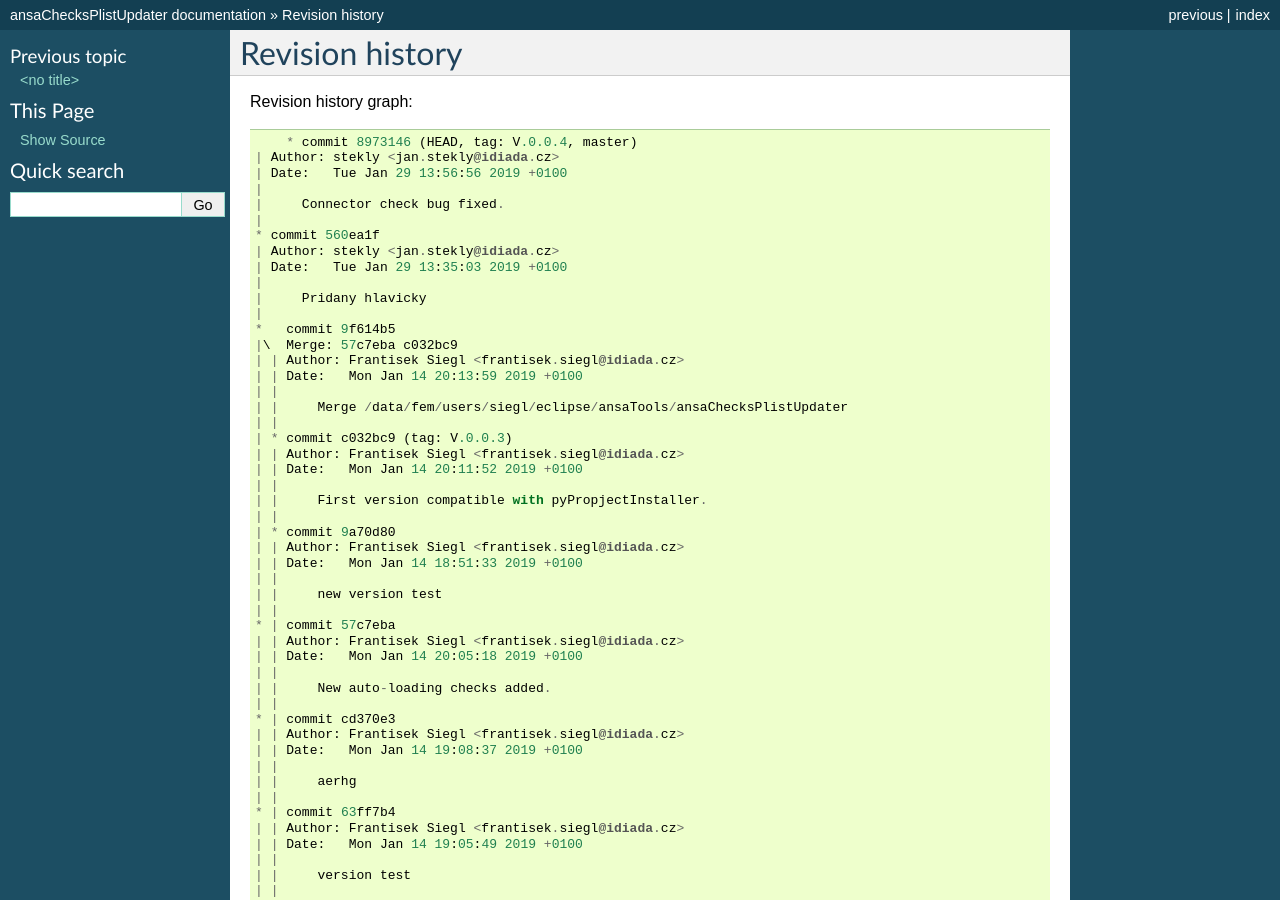
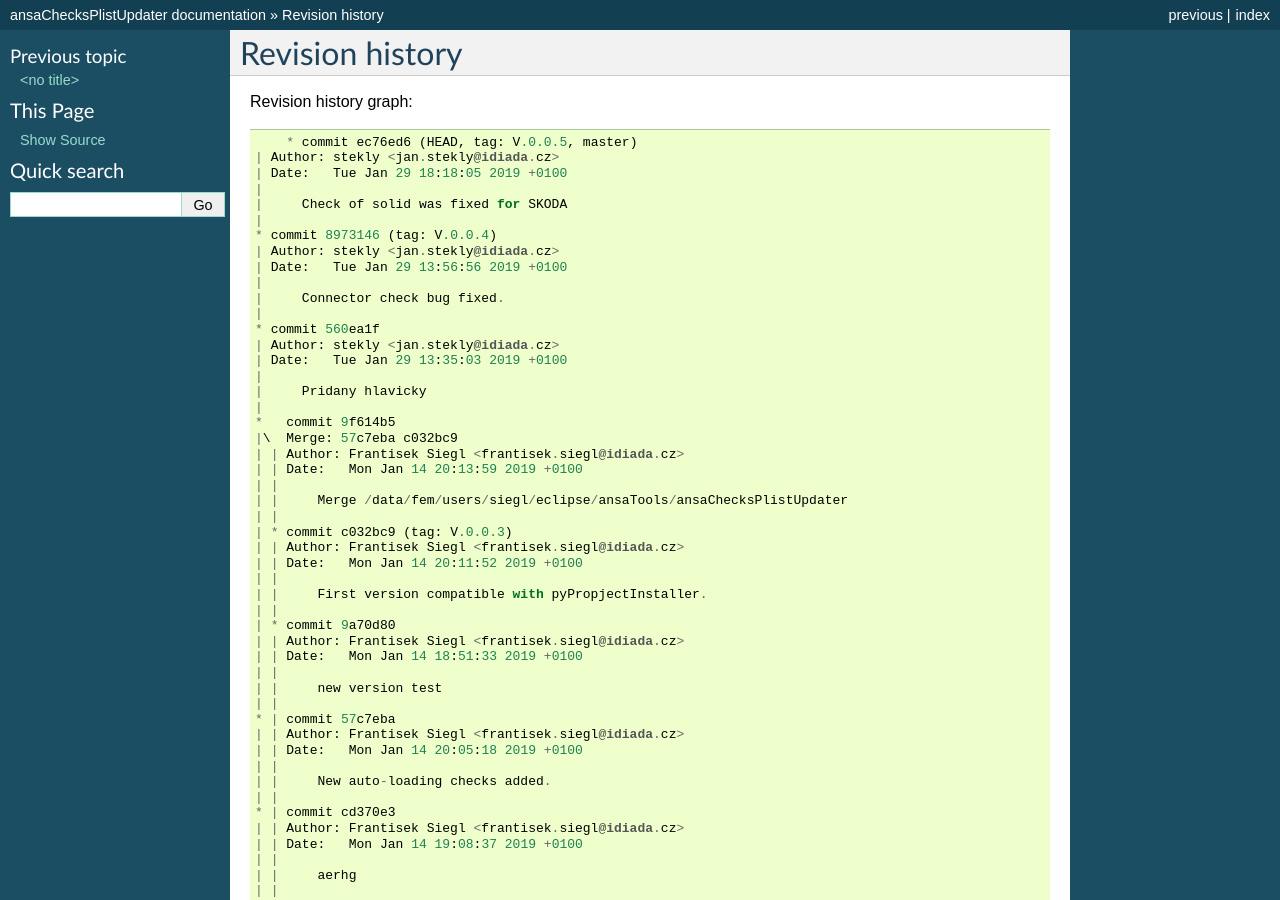
Before and after one commit to fanaSiegl/checks, a Sphinx documentation site: the page built from doc/sphinx/source/revision_history.rst, in a window 1280 px wide and 900 px high. Built offline with Sphinx 7.4.7, drawn with Linux system fonts in a browser that asks for light colours; formulas are drawn with MathJax 3; pages that are not in the unit, such as notebooks, are missing from menus; the version number could not be read and is left out.

```diff
--- a/doc/sphinx/source/revision_history.rst
+++ b/doc/sphinx/source/revision_history.rst
@@ -4,7 +4,13 @@
 
 Revision history graph::
 
-       * commit 8973146 (HEAD, tag: V.0.0.4, master)
+       * commit ec76ed6 (HEAD, tag: V.0.0.5, master)
+   | Author: stekly <jan.stekly@idiada.cz>
+   | Date:   Tue Jan 29 18:18:05 2019 +0100
+   |
+   |     Check of solid was fixed for SKODA
+   |
+   * commit 8973146 (tag: V.0.0.4)
    | Author: stekly <jan.stekly@idiada.cz>
    | Date:   Tue Jan 29 13:56:56 2019 +0100
    |
```
